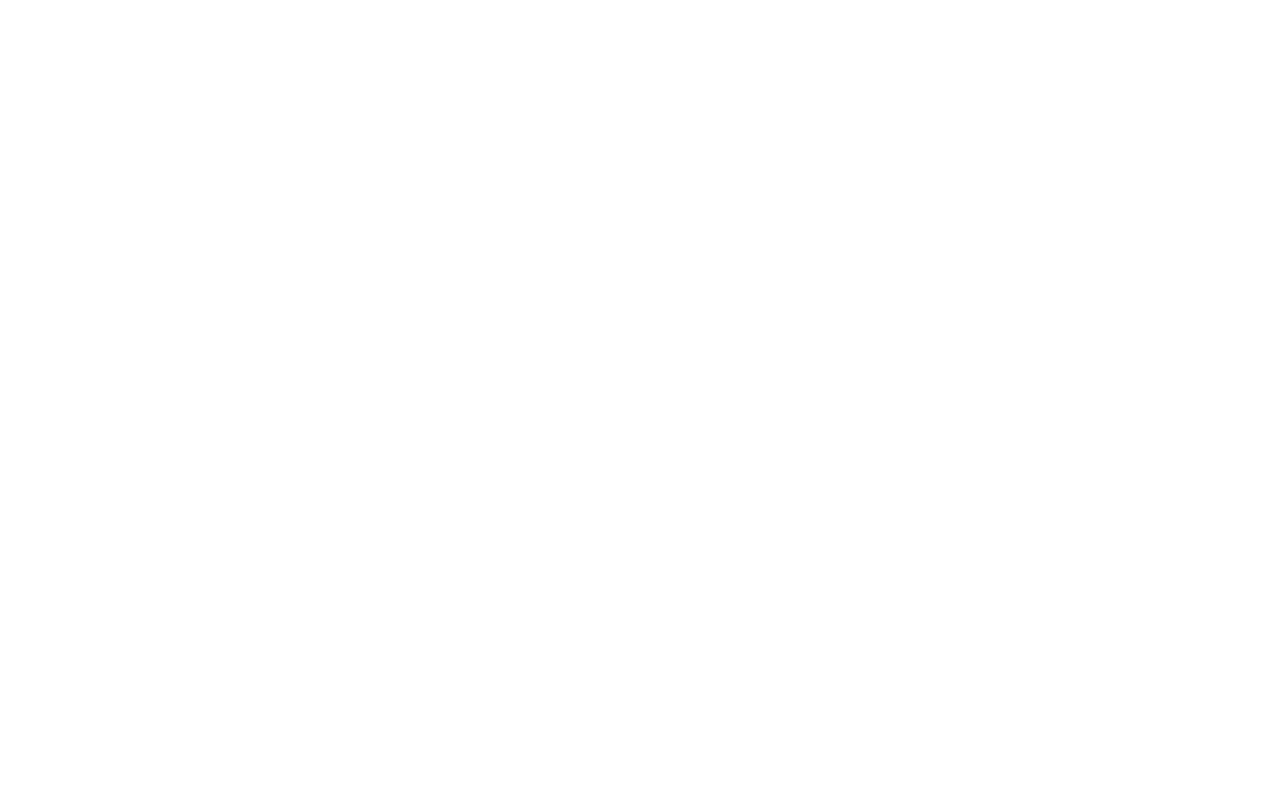
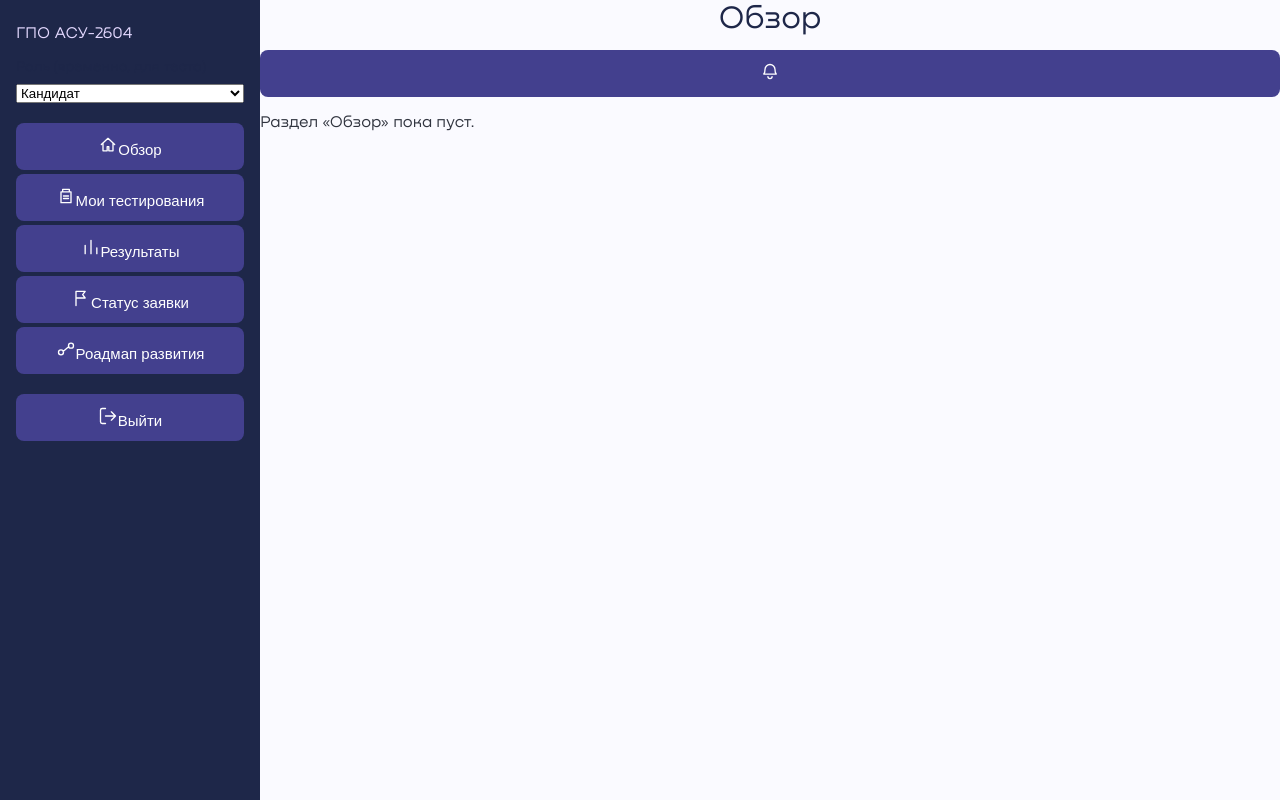
Before and after one commit to lehaaloha/gpo2604, a React (Vite) app in the folder frontend/: page /cabinet in a window 1280 px wide. Before the commit this address had no page. Built offline with nearby package versions, Linux system fonts and the light colour scheme.

Commit message:
Добавлен каркас личного кабинета (Cabinet, Icon, cabinetData)

```diff
--- a/frontend/src/App.jsx
+++ b/frontend/src/App.jsx
@@ -2,6 +2,7 @@
 import { BrowserRouter, Routes, Route } from 'react-router-dom';
 import Register from './pages/Register';
 import SignIn from './pages/SignIn';
+import Cabinet from './pages/Cabinet';
 
 function App() {
   return (
@@ -10,6 +11,7 @@ function App() {
         <Route path="/" element={<Register />} />
         <Route path="/register" element={<Register />} />
         <Route path="/signin" element={<SignIn />} />
+        <Route path="/cabinet" element={<Cabinet />} />
       </Routes>
     </BrowserRouter>
   );
--- /dev/null
+++ b/frontend/src/components/Icon.jsx
@@ -0,0 +1,38 @@
+const PATHS = {
+  home: 'M4 11.5 12 4l8 7.5M6 10v9h5v-5h2v5h5v-9',
+  tests: 'M8 4h8v3H8zM6 7h12v13H6zM9 12h6M9 15h6',
+  chart: 'M5 20V10M12 20V4M19 20v-7',
+  flag: 'M6 21V4h11l-3 4 3 4H6',
+  route: 'M6 19a3 3 0 1 1 0-6 3 3 0 0 1 0 6ZM18 11a3 3 0 1 0 0-6 3 3 0 0 0 0 6ZM8.5 15 15.5 9',
+  users: 'M8 12a3.5 3.5 0 1 0 0-7 3.5 3.5 0 0 0 0 7ZM2.5 20a5.5 5.5 0 0 1 11 0M17 12a3 3 0 1 0 0-6M21.5 20a5 5 0 0 0-6-4.9',
+  plus: 'M12 5v14M5 12h14',
+  review: 'M7 3h10v18l-5-3-5 3Z',
+  briefcase: 'M4 8h16v11H4zM8 8V6a2 2 0 0 1 2-2h4a2 2 0 0 1 2 2v2M4 13h16',
+  shield: 'M12 3l7 3v6c0 4.5-3 7.5-7 9-4-1.5-7-4.5-7-9V6z',
+  list: 'M8 6h12M8 12h12M8 18h12M4 6h.01M4 12h.01M4 18h.01',
+  settings: 'M12 15.5a3.5 3.5 0 1 0 0-7 3.5 3.5 0 0 0 0 7ZM19.4 13.5c.1-.5.1-1 0-1.5l1.6-1.2-1.5-2.6-1.9.6a6.6 6.6 0 0 0-1.3-.8l-.3-2H9l-.3 2c-.5.2-.9.5-1.3.8l-1.9-.6-1.5 2.6L5.6 12c-.1.5-.1 1 0 1.5L4 14.7l1.5 2.6 1.9-.6c.4.3.8.6 1.3.8l.3 2h5l.3-2c.5-.2.9-.5 1.3-.8l1.9.6 1.5-2.6z',
+  bell: 'M6 9a6 6 0 1 1 12 0c0 4 1.5 5.5 1.5 5.5h-15S6 13 6 9ZM9.5 17.5a2.5 2.5 0 0 0 5 0',
+  logout: 'M9 21H5a2 2 0 0 1-2-2V5a2 2 0 0 1 2-2h4M16 17l5-5-5-5M21 12H9',
+};
+
+
+function Icon({ name, size = 20 }) {
+  const d = PATHS[name];
+  if (!d) return null;
+  return (
+    <svg
+      width={size}
+      height={size}
+      viewBox="0 0 24 24"
+      fill="none"
+      stroke="currentColor"
+      strokeWidth="1.6"
+      strokeLinecap="round"
+      strokeLinejoin="round"
+    >
+      <path d={d} />
+    </svg>
+  );
+}
+
+export default Icon;
--- /dev/null
+++ b/frontend/src/data/cabinetData.js
@@ -0,0 +1,40 @@
+export const ROLE_LIST = [
+  { key: 'candidate', label: 'Кандидат' },
+  { key: 'hr', label: 'HR-менеджер' },
+  { key: 'manager', label: 'Руководитель' },
+  { key: 'admin', label: 'Администратор' },
+];
+
+
+export const NAV = {
+  candidate: [
+    { id: 'overview', label: 'Обзор', icon: 'home' },
+    { id: 'tests', label: 'Мои тестирования', icon: 'tests' },
+    { id: 'results', label: 'Результаты', icon: 'chart' },
+    { id: 'status', label: 'Статус заявки', icon: 'flag' },
+    { id: 'roadmap', label: 'Роадмап развития', icon: 'route' },
+  ],
+  hr: [
+    { id: 'overview', label: 'Обзор', icon: 'home' },
+    { id: 'constructor', label: 'Конструктор опросов', icon: 'plus' },
+    { id: 'bank', label: 'Банк вопросов', icon: 'list' },
+    { id: 'candidates', label: 'База кандидатов', icon: 'users' },
+    { id: 'decisions', label: 'Решения о найме', icon: 'flag' },
+    { id: 'performance', label: 'Performance Review', icon: 'review' },
+  ],
+  manager: [
+    { id: 'overview', label: 'Обзор', icon: 'home' },
+    { id: 'candidates', label: 'Кандидаты на вакансии', icon: 'users' },
+    { id: 'approvals', label: 'Согласование найма', icon: 'flag' },
+    { id: 'performance', label: 'Performance Review', icon: 'review' },
+    { id: 'requests', label: 'Запрос на подбор', icon: 'briefcase' },
+  ],
+  admin: [
+    { id: 'overview', label: 'Обзор', icon: 'home' },
+    { id: 'users', label: 'Пользователи', icon: 'users' },
+    { id: 'bank', label: 'Банк вопросов', icon: 'list' },
+    { id: 'roles', label: 'Роли и права', icon: 'shield' },
+    { id: 'logs', label: 'Журналы', icon: 'list' },
+    { id: 'ai', label: 'AI-модули', icon: 'settings' },
+  ],
+};
--- /dev/null
+++ b/frontend/src/pages/Cabinet.css
@@ -0,0 +1,27 @@
+body {
+  margin: 0;
+}
+
+.cabinet {
+  display: flex;
+  min-height: 100vh;
+  color: #30343f;
+  background: #fafaff;
+}
+
+.cabinet-sidebar {
+  width: 260px;
+  flex-shrink: 0;
+  display: flex;
+  flex-direction: column;
+  gap: 16px;
+  padding: 24px 16px;
+  background: #1e2749;
+  color: #e4d9ff;
+}
+
+.cabinet-main {
+  flex: 1;
+  display: flex;
+  flex-direction: column;
+}
--- /dev/null
+++ b/frontend/src/pages/Cabinet.jsx
@@ -0,0 +1,69 @@
+import { useState } from 'react';
+import { useNavigate } from 'react-router-dom';
+import Icon from '../components/Icon';
+import { ROLE_LIST, NAV } from '../data/cabinetData';
+import './Cabinet.css';
+
+function Cabinet() {
+  const navigate = useNavigate();
+  const [role, setRole] = useState('candidate');
+  const [section, setSection] = useState('overview');
+
+  const handleRoleChange = (e) => {
+    setRole(e.target.value);
+    setSection('overview');
+  };
+
+  const currentNav = NAV[role];
+  const currentItem = currentNav.find((item) => item.id === section);
+
+  return (
+    <div className="cabinet">
+      <aside className="cabinet-sidebar">
+        <div className="cabinet-brand">ГПО АСУ-2604</div>
+
+        <label className="cabinet-role-switch">
+          Роль (временно, для теста)
+          <select value={role} onChange={handleRoleChange}>
+            {ROLE_LIST.map((r) => (
+              <option key={r.key} value={r.key}>{r.label}</option>
+            ))}
+          </select>
+        </label>
+
+        <nav className="cabinet-nav">
+          {currentNav.map((item) => (
+            <button
+              key={item.id}
+              className={item.id === section ? 'nav-item active' : 'nav-item'}
+              onClick={() => setSection(item.id)}
+            >
+              <Icon name={item.icon} />
+              <span>{item.label}</span>
+            </button>
+          ))}
+        </nav>
+
+        <button className="nav-item logout" onClick={() => navigate('/signin')}>
+          <Icon name="logout" />
+          <span>Выйти</span>
+        </button>
+      </aside>
+
+      <main className="cabinet-main">
+        <header className="cabinet-header">
+          <h1>{currentItem?.label}</h1>
+          <button className="bell" aria-label="Уведомления">
+            <Icon name="bell" />
+          </button>
+        </header>
+
+        <section className="cabinet-content">
+          <p>Раздел «{currentItem?.label}» пока пуст.</p>
+        </section>
+      </main>
+    </div>
+  );
+}
+
+export default Cabinet;
```
